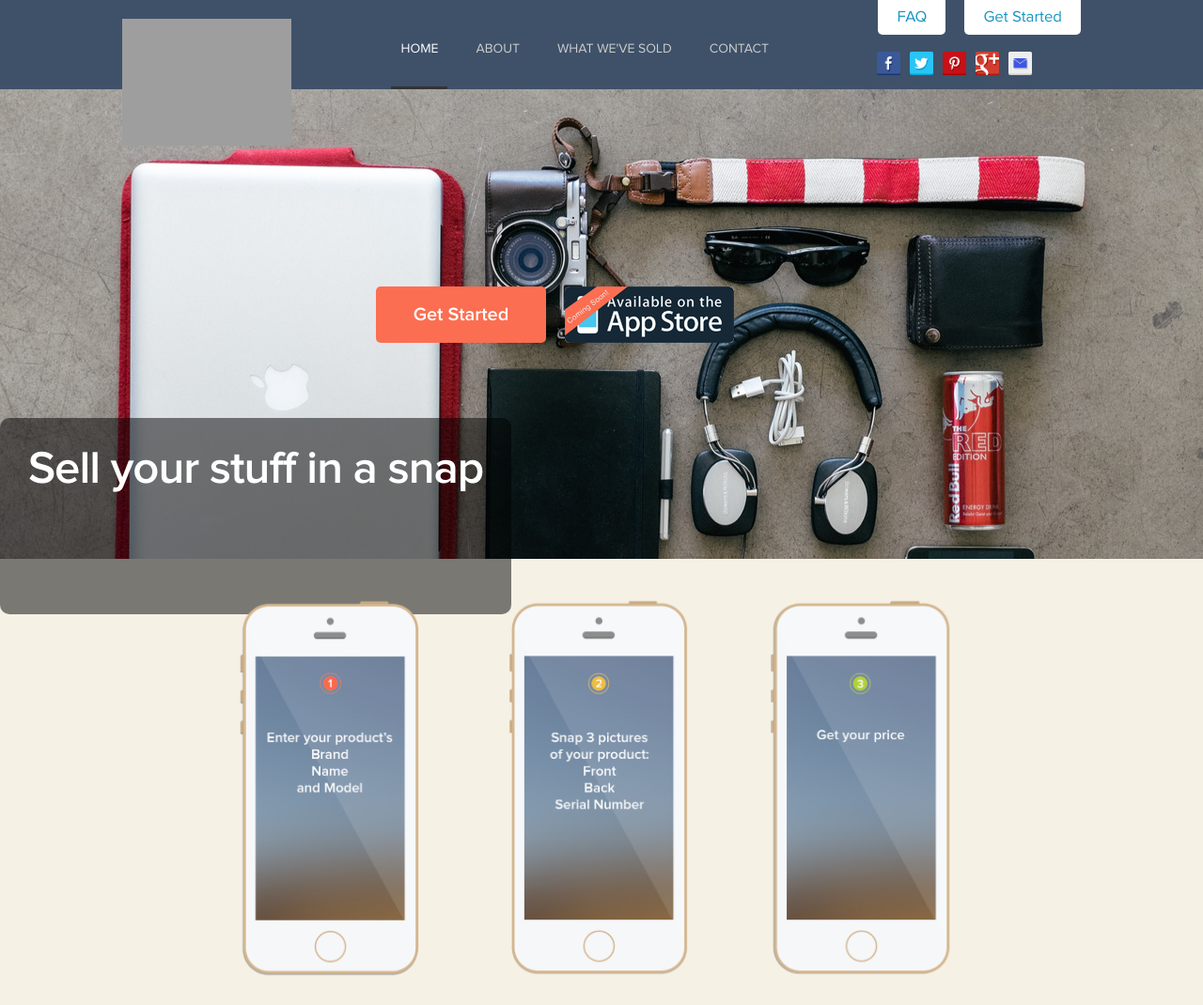
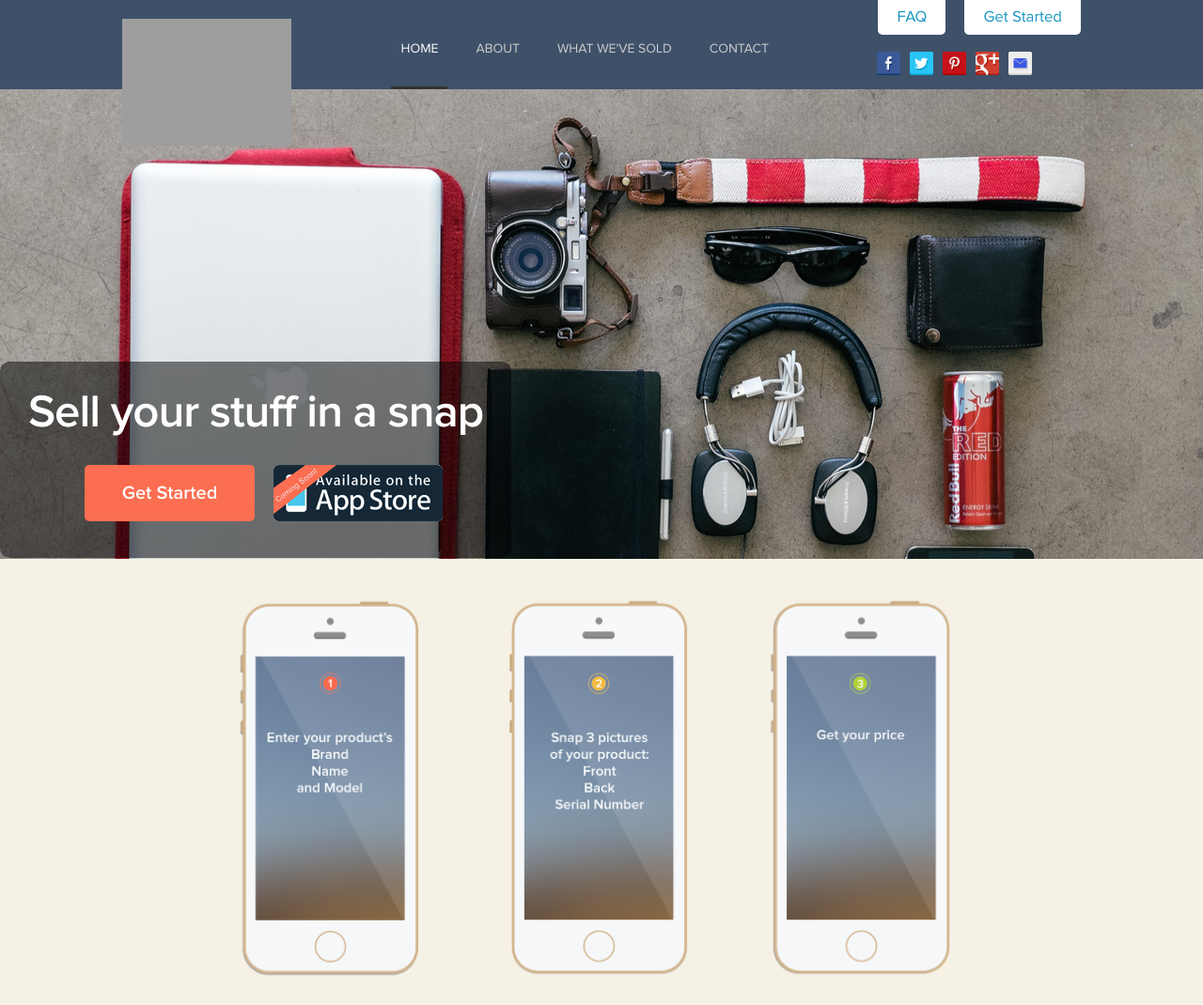
Before and after one commit to bbenoit33/picsellfrontend, a PHP site: page /home.html in a window 1280 px wide. Shown: the top 1070 px of the page at 94% size. Run offline with PHP 8.4, Linux system fonts and the light colour scheme; some libraries are stand-ins or nearby versions; grey boxes are pictures that could not be loaded.

Commit message:
moved h1

```diff
--- a/home.html
+++ b/home.html
@@ -175,7 +175,7 @@
 					<h3>Bolex Paillard H16 REX 3</h3>
 					<p>Sold on picSell: $1299</p>
 				</li>
-				<li class='active item_feature first'>
+				<li class='active item_feature'>
 					<img src="images/Apple_airport_express.jpg" size="342x192"/>
 					<h3>Apple Airport Express</h3>
 					<p>Sold on picSell: $72</p>
--- a/main.css
+++ b/main.css
@@ -154,7 +154,7 @@ body{
 	background-repeat: no-repeat;
 }
 #banner h1{
-	padding-top: 380px;
+	padding-top: 320px;
 	font-size: 3.5em;
 	text-align: left;
 	color: #3D516A;
@@ -178,12 +178,11 @@ body{
 
 #bannernav{
 	position: absolute;
-	top: 210px;
+	top: 400px;
 	text-align: center;
 	box-sizing: border-box;
 	width: 600px;
-	left: 50%;
-	margin-left: -300px;
+	left: 30px;
 }
 
 #bannernav ul{
```
